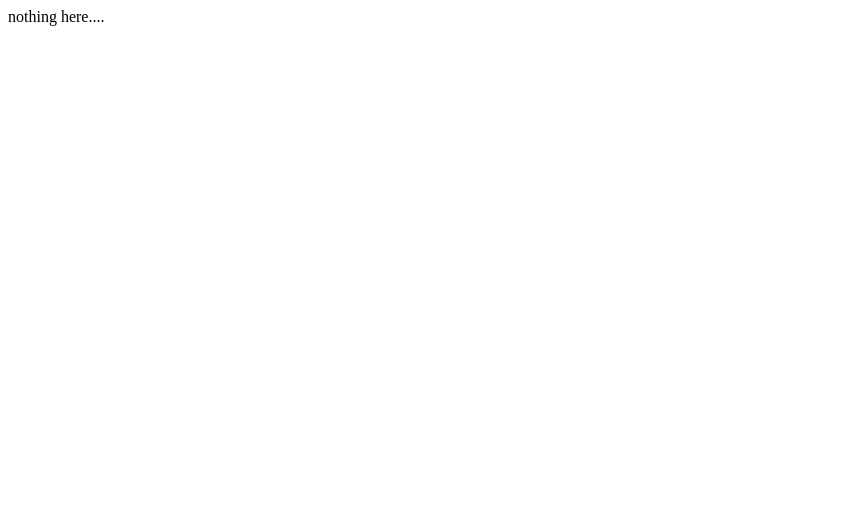
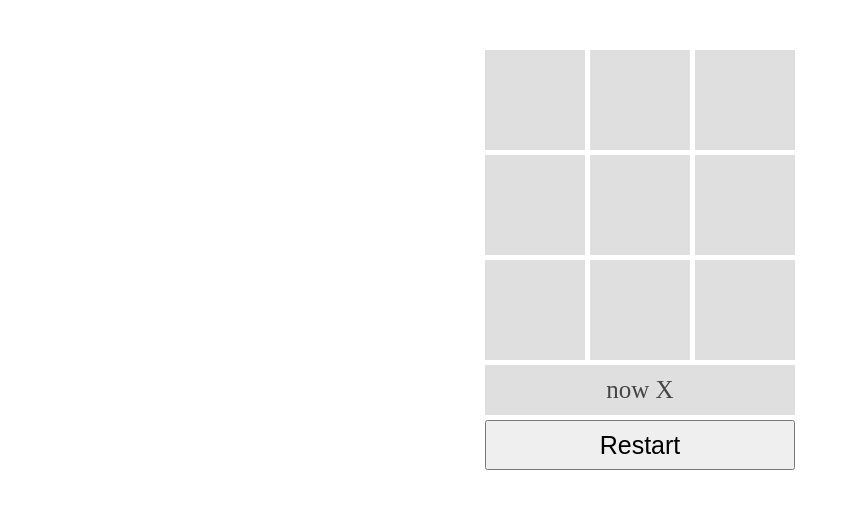
Before and after one commit to Nirob-X/my-react-projects, a React (Create React App) app: page / in a window 1280 px wide. Shown: the top 508 px of the page, without its empty margins (0-850 px from the left). Built offline with nearby package versions, Linux system fonts and the light colour scheme.

Commit message:
tic tac toe version 0.1 done this app will update soon!

```diff
--- a/src/App.js
+++ b/src/App.js
@@ -1,9 +1,60 @@
+import {useState} from "react";
+import Square from "./components/Square"
+import "./index.css";
+
 function App() {
-  return (
-    <div>
-    	nothing here....
-    </div>
-  );
+	// eslint-disable-next-line
+	const [grid, setGrid] = useState(Array(9).fill(null));
+	const [isX, setIsX] = useState(true);
+
+	const winner = (square) => {
+		const winingPattern = [
+			[0,1,2],
+			[3,4,5],
+			[6,7,8],
+			[0,3,6],
+			[1,4,7],
+			[2,5,8],
+			[0,4,8],
+			[2,4,6]
+		];
+
+		for (let i = 0; i<winingPattern.length; i++) {
+			const [a, b, c] = winingPattern[i];
+			if (square[a] && square[a] === square[b] && square[a] === square[c] ){
+				return square[a];
+			}
+		}
+
+		return null;
+	}
+
+	const win = winner(grid);
+
+	const handleClick = (index) => {
+		if (grid[index] || win) return
+		const xy = isX ? "X" : "O";
+		setGrid(prev => {
+			prev[index] = xy;
+			return prev;
+		});
+		setIsX(prev => !prev);
+	}
+
+	const restart = () => {
+		setIsX(true);
+		setGrid(Array(9).fill(null));
+	}
+
+	const text = win ? `${win} win 👑` : `now ${isX ? "X" : "O"}`
+
+  	return (
+    	<div className="container">
+    		{grid.map((s, index) => <Square xORy={s} onClick={() => handleClick(index)} />)}
+    		<span className="twoSpan">{text}</span>
+    		<button className="twoSpan" onClick={restart}>Restart</button>
+    	</div>
+  	);
 }
 
 export default App;
--- /dev/null
+++ b/src/components/Square.js
@@ -0,0 +1,5 @@
+export default function Square({xORy, ...rest}) {
+	return (
+		<span {...rest}>{xORy}</span>
+	);
+}
--- /dev/null
+++ b/src/index.css
@@ -0,0 +1,31 @@
+* {
+	margin: 0;
+	padding: 0;
+}
+
+.container {
+	display: grid;
+	grid-template: repeat(3, 100px) 50px 50px / repeat(3, 100px);
+	grid-gap: 5px;
+	justify-content: center;
+	align-content: center;
+	margin-top: 50px;
+}
+
+.container span {
+	background-color: #00000020;
+	display: grid;
+	place-items: center;
+	font-size: 50px;
+	font-family: sanf;
+	color: #000000b0;
+}
+
+.twoSpan {
+	grid-column: 1 / -1;
+	font-size: 25px;
+}
+
+span.twoSpan {
+	font-size: 25px;
+}
```
